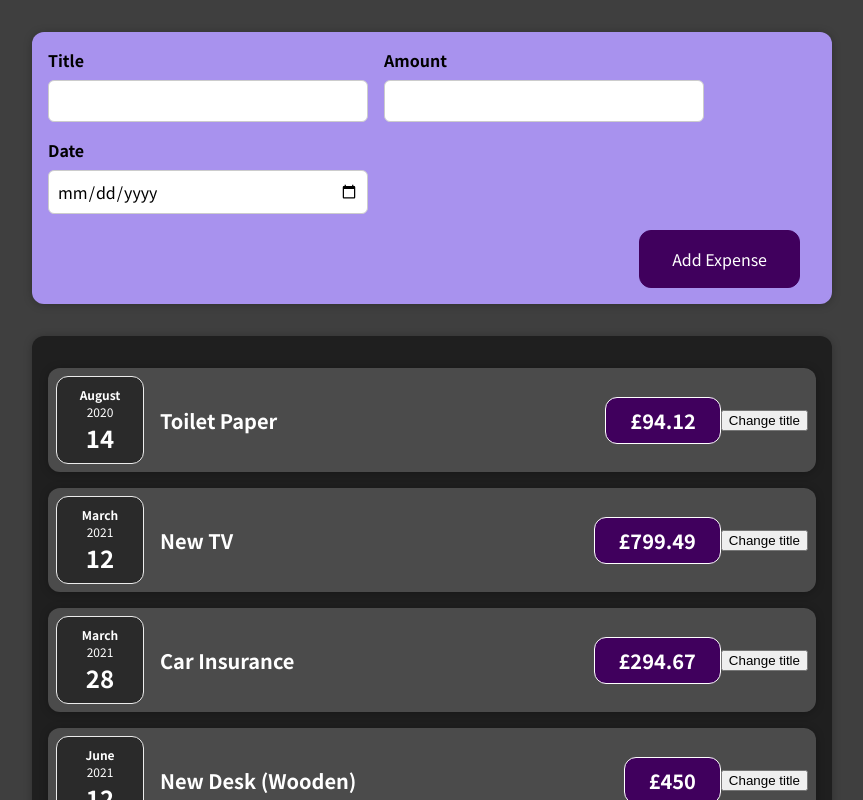
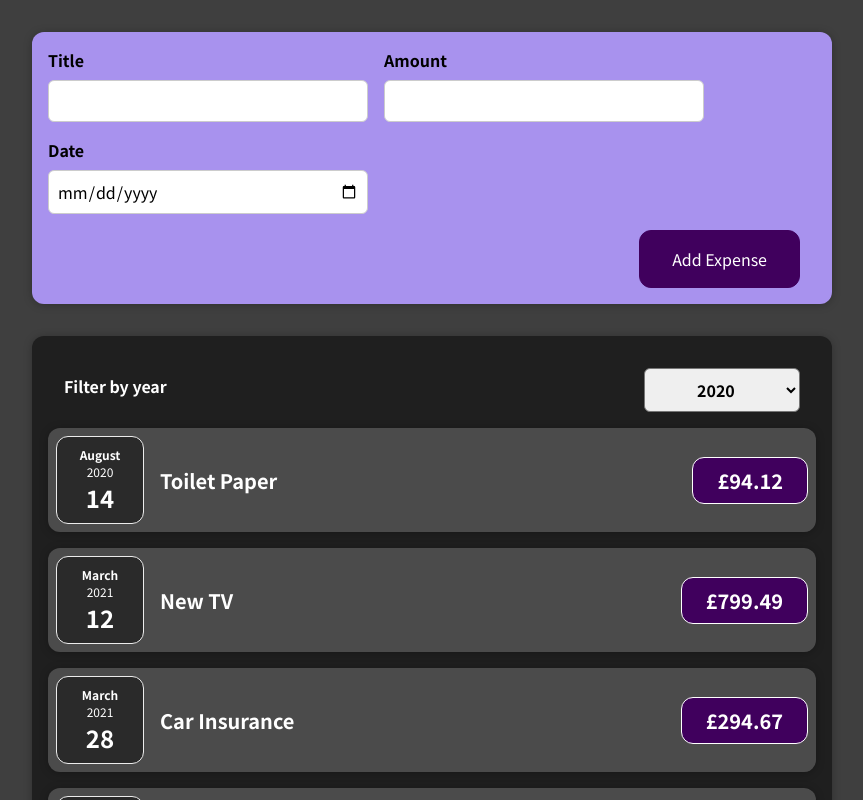
Before and after one commit to curlyboi123/react-complete-guide-udemy, a React (Create React App) app: page / in a window 1280 px wide. Shown: the top 800 px of the page, without its empty margins (208-1071 px from the left). Built offline with nearby package versions, Linux system fonts and the light colour scheme.

Commit message:
Section 4 lesson 60

```diff
--- a/src/App.js
+++ b/src/App.js
@@ -23,9 +23,15 @@
       date: new Date(2021, 5, 12),
     },
   ];
+
+  const addExpenseHandler = expense => {
+    console.log('In App.js');
+    console.log(expense)
+  };
+
   return (
     <div>
-      <NewExpense />
+      <NewExpense onAddExpense={addExpenseHandler} />
       <Expenses expenses={expenses} />
     </div>
   );
--- a/src/components/Expenses/ExpenseItem.js
+++ b/src/components/Expenses/ExpenseItem.js
@@ -5,22 +5,13 @@
 import Card from '../UI/Card';
 
 const ExpenseItem = (props) => {
-  const [title, setTitle] = useState(props.title);
-  console.log('ExpenseItem evaluated by React');
-
-  const clickHandler = () => {
-    setTitle('Updated!');
-    console.log(title);
-  };
-
   return (
     <Card className="expense-item">
       <ExpenseDate date={props.date} />
       <div className="expense-item__description">
-        <h2>{title}</h2>
+        <h2>{props.title}</h2>
         <div className="expense-item__price">£{props.amount}</div>
       </div>
-      <button onClick={clickHandler}>Change title</button>
     </Card>
   );
 };
--- a/src/components/Expenses/Expenses.js
+++ b/src/components/Expenses/Expenses.js
@@ -1,10 +1,24 @@
+import React, { useState } from 'react';
+
 import ExpenseItem from './ExpenseItem';
+import ExpensesFilter from './ExpensesFilter';
 import Card from '../UI/Card';
 import './Expenses.css';
 
 const Expenses = (props) => {
+  const [filteredYear, SetFilteredYear] = useState('2020');
+
+  const filterChangeHandler = (selectedYear) => {
+    SetFilteredYear(selectedYear);
+  };
+
   return (
+    <div>
       <Card className="expenses">
+        <ExpensesFilter
+          selected={filteredYear}
+          onChangeFilter={filterChangeHandler}
+        />
         <ExpenseItem
           title={props.expenses[0].title}
           amount={props.expenses[0].amount}
@@ -26,7 +40,8 @@
           date={props.expenses[3].date}
         />
       </Card>
+    </div>
   );
-}
+};
 
 export default Expenses;
--- /dev/null
+++ b/src/components/Expenses/ExpensesFilter.css
@@ -0,0 +1,24 @@
+.expenses-filter {
+    color: white;
+    padding: 0 1rem;
+  }
+
+  .expenses-filter__control {
+    display: flex;
+    width: 100%;
+    align-items: center;
+    justify-content: space-between;
+    margin: 1rem 0;
+  }
+
+  .expenses-filter label {
+    font-weight: bold;
+    margin-bottom: 0.5rem;
+  }
+
+  .expenses-filter select {
+    font: inherit;
+    padding: 0.5rem 3rem;
+    font-weight: bold;
+    border-radius: 6px;
+  }
--- /dev/null
+++ b/src/components/Expenses/ExpensesFilter.js
@@ -0,0 +1,24 @@
+import React from 'react';
+
+import './ExpensesFilter.css';
+
+const ExpensesFilter = (props) => {
+  const filterChangeHandler = (event) => {
+    props.onChangeFilter(event.target.value);
+  };
+  return (
+    <div className="expenses-filter">
+      <div className="expenses-filter__control">
+        <label>Filter by year</label>
+        <select value={props.selected} onChange={filterChangeHandler}>
+          <option value="2022">2022</option>
+          <option value="2021">2021</option>
+          <option value="2020">2020</option>
+          <option value="2019">2019</option>
+        </select>
+      </div>
+    </div>
+  );
+};
+
+export default ExpensesFilter;
--- a/src/components/NewExpense/ExpenseForm.js
+++ b/src/components/NewExpense/ExpenseForm.js
@@ -1,7 +1,7 @@
 import { useState } from 'react';
-import './ExpenseForm.css'
+import './ExpenseForm.css';
 
-const ExpenseForm = () => {
+const ExpenseForm = (props) => {
   const [userInput, setUserInput] = useState({
     enteredTitle: '',
     enteredAmount: '',
@@ -10,19 +10,19 @@
 
   const titleChangeHandler = (event) => {
     setUserInput((prevState) => {
-            return { ...prevState, enteredTitle: event.target.value};
+      return { ...prevState, enteredTitle: event.target.value };
     });
   };
 
   const amountChangeHandler = (event) => {
     setUserInput((prevState) => {
-            return { ...prevState, enteredAmount: event.target.value};
+      return { ...prevState, enteredAmount: event.target.value };
     });
   };
 
   const dateChangeHandler = (event) => {
     setUserInput((prevState) => {
-            return { ...prevState, enteredDate: event.target.value};
+      return { ...prevState, enteredDate: event.target.value };
     });
   };
 
@@ -32,36 +32,54 @@
     const expenseData = {
       title: userInput.enteredTitle,
       amount: userInput.enteredAmount,
-            date: new Date(userInput.enteredDate)
+      date: new Date(userInput.enteredDate),
     };
 
-        console.log(expenseData)
+    props.onSaveExpenseData(expenseData);
     setUserInput({
       enteredTitle: '',
       enteredAmount: '',
       enteredDate: '',
-        })
+    });
   };
 
-    return <form onSubmit={submitHandler}>
-        <div className='new-expense__controls'>
-            <div className='new-expense__control'>
+  return (
+    <form onSubmit={submitHandler}>
+      <div className="new-expense__controls">
+        <div className="new-expense__control">
           <label>Title</label>
-                <input type='text' value={userInput.enteredTitle} onChange={titleChangeHandler}/>
+          <input
+            type="text"
+            value={userInput.enteredTitle}
+            onChange={titleChangeHandler}
+          />
         </div>
-            <div className='new-expense__control'>
+        <div className="new-expense__control">
           <label>Amount</label>
-                <input type='number' value={userInput.enteredAmount} min='0.01' step='0.01' onChange={amountChangeHandler}/>
+          <input
+            type="number"
+            value={userInput.enteredAmount}
+            min="0.01"
+            step="0.01"
+            onChange={amountChangeHandler}
+          />
         </div>
-            <div className='new-expense__control'>
+        <div className="new-expense__control">
           <label>Date</label>
-                <input type='date' value={userInput.enteredDate} min='2019-01-01' max='2023-02-31' onChange={dateChangeHandler}/>
+          <input
+            type="date"
+            value={userInput.enteredDate}
+            min="2019-01-01"
+            max="2023-02-31"
+            onChange={dateChangeHandler}
+          />
         </div>
       </div>
-        <div className='new-expense__actions'>
-            <button type='submit'>Add Expense</button>
+      <div className="new-expense__actions">
+        <button type="submit">Add Expense</button>
       </div>
     </form>
-}
+  );
+};
 
-export default ExpenseForm
+export default ExpenseForm;
--- a/src/components/NewExpense/NewExpense.js
+++ b/src/components/NewExpense/NewExpense.js
@@ -1,14 +1,22 @@
 import React from 'react';
 
 import ExpenseForm from './ExpenseForm';
-import './NewExpense.css'
+import './NewExpense.css';
 
+const NewExpense = (props) => {
+  const saveExpenseDataHandler = (enteredExpenseData) => {
+    const expenseData = {
+      ...enteredExpenseData,
+      id: Math.random().toString(),
+    };
+    props.onAddExpense(expenseData);
+  };
 
-
-const NewExpense = () => {
-    return <div className='new-expense'>
-        <ExpenseForm />
+  return (
+    <div className="new-expense">
+      <ExpenseForm onSaveExpenseData={saveExpenseDataHandler} />
     </div>
+  );
 };
 
-export default NewExpense
+export default NewExpense;
```
Lines whose indentation alone changed are shown as unchanged.
